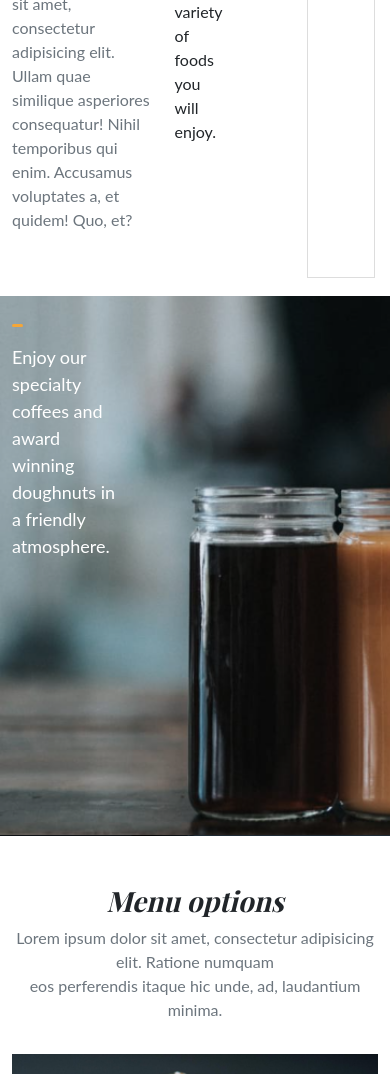
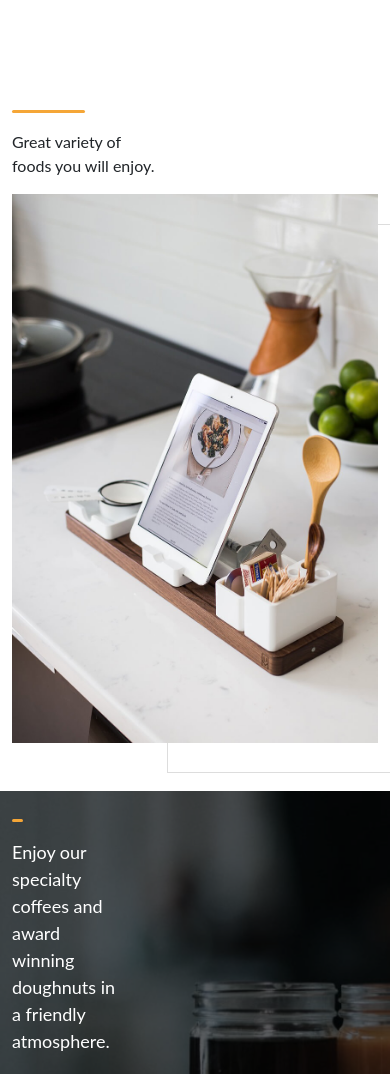
Before and after one commit to UmairShah233/Resturant_html_css_boot, a plain HTML site: page index.html in a window 390 px wide. Shown: the part 1756-2830 px from the top of the page. Drawn offline with nearby package versions, Linux system fonts and the light colour scheme; a web font is replaced by a local one.

Commit message:
Add files via upload

```diff
--- a/css/main.css
+++ b/css/main.css
@@ -282,11 +282,21 @@ z-index: -1;
 }
 
 .section4{
-    background-image:url("../images/5.png");
+    background-image:url("../images/5.PNG");
     background-size: cover;
     background-repeat: no-repeat;
     height: 540px;
-
+    position: relative;
+}
+.section4::after{
+   content: "";
+   background-color:#0009;
+   position: absolute;
+   inset: 0;
+}
+.section4 .container{
+    position:relative;
+    z-index: 999;
 }
 
 .section4 .container .para1{
--- a/index.html
+++ b/index.html
@@ -142,8 +142,6 @@
                 </div>
             </div>
         </section>
-
-
         <!-- <section class="section2 py-5">
             <div class="container">
                 <div class="head text-center w-75 mx-auto">
@@ -185,16 +183,16 @@
         <section class="section3 py-5">
             <div class="container">
                 <div class="row">
-                    <div class="col-5 my-auto content">
+                    <div class="col-sm-5 col-md-5 my-auto content">
                         <h2>Beautiful outdoor seating</h2>
                         <p>Lorem ipsum dolor sit amet, consectetur adipisicing elit. Ullam quae similique asperiores
                             consequatur! Nihil temporibus qui enim. Accusamus voluptates a, et quidem! Quo, et?</p>
                     </div>
-                    <div class="col-2 para">
+                    <div class="col-sm-2 col-md-2 para">
                         <div class="line"></div>
                         <p>Great variety of <br> foods you will enjoy.</p>
                     </div>
-                    <div class="col-3 img_">
+                    <div class="col-sm-3 col-md-3 img_">
                         <img src="images/3.jpg" alt="img">
                         <div class="border_"></div>
                     </div>
```
